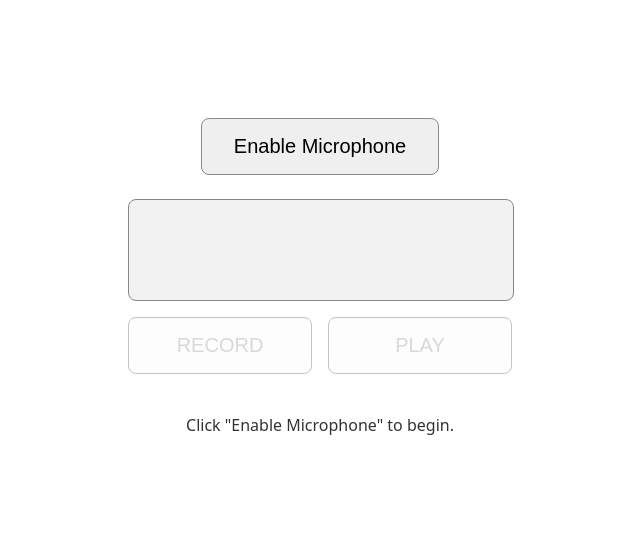
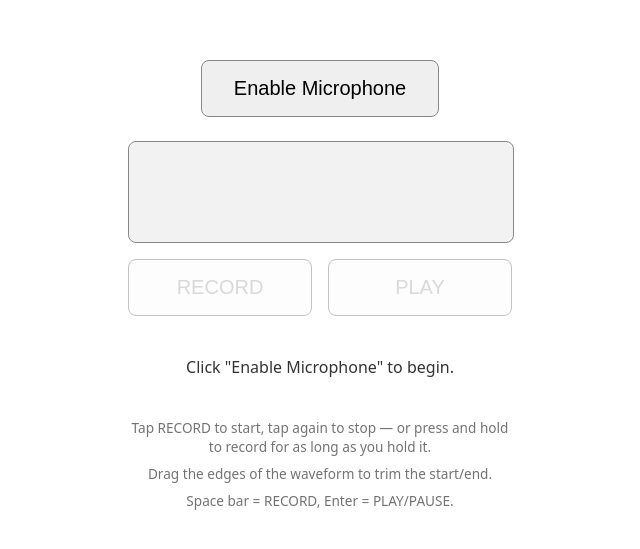
Before and after one commit to tommymetz/Simple-Web-Audio-Looper, a website built with Vite: page index.html in a window 1280 px wide. Shown: the part 115-664 px from the top of the page, without its empty margins (320-960 px from the left). Built offline with nearby package versions, Linux system fonts and the light colour scheme.

Commit message:
chore: how to text

```diff
--- a/index.html
+++ b/index.html
@@ -20,6 +20,12 @@
 
       <p id="status">Click "Enable Microphone" to begin.</p>
       <p id="error" hidden></p>
+
+      <div id="help">
+        <p>Tap RECORD to start, tap again to stop — or press and hold to record for as long as you hold it.</p>
+        <p>Drag the edges of the waveform to trim the start/end.</p>
+        <p>Space bar = RECORD, Enter = PLAY/PAUSE.</p>
+      </div>
     </div>
     <script type="module" src="/src/main.js"></script>
   </body>
--- a/src/style.css
+++ b/src/style.css
@@ -73,9 +73,29 @@ button:disabled {
   border-color: #d33;
 }
 
+#status,
+#help {
+  /* Matches #looper's fixed width so this text wraps in place instead of
+     stretching #app (and the whole page) to fit an unwrapped line. */
+  max-width: min(90vw, 24rem);
+}
+
 #status {
   font-size: 1rem;
   opacity: 0.8;
+}
+
+#help {
+  display: flex;
+  flex-direction: column;
+  gap: 0.5rem;
+  font-size: 0.85rem;
+  line-height: 1.4;
+  opacity: 0.55;
+}
+
+#help p {
+  margin: 0;
 }
 
 #error {
```
